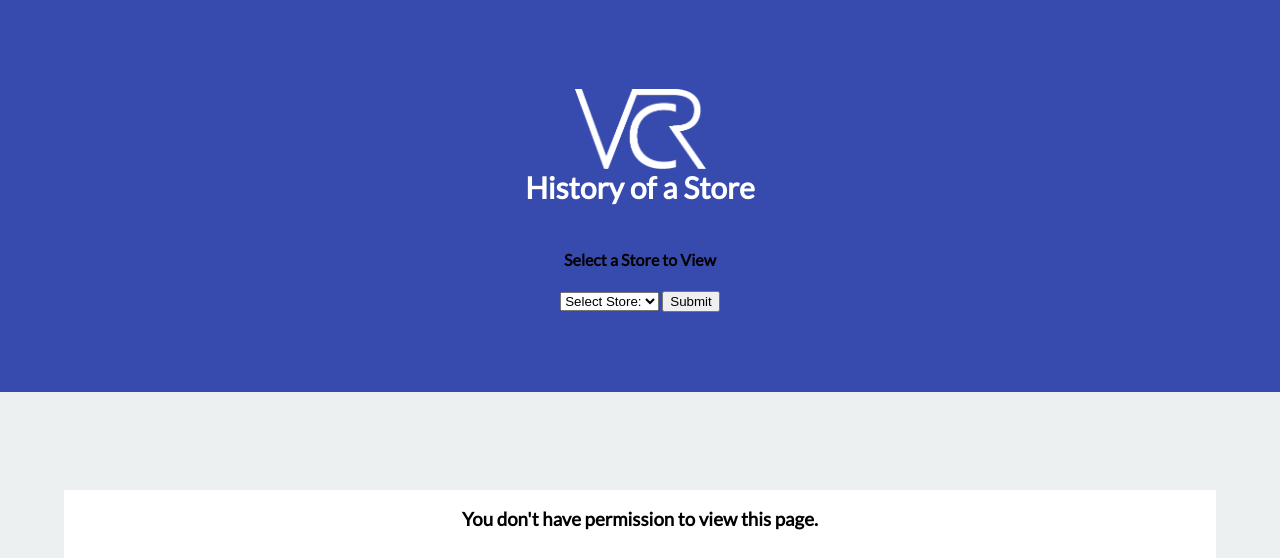
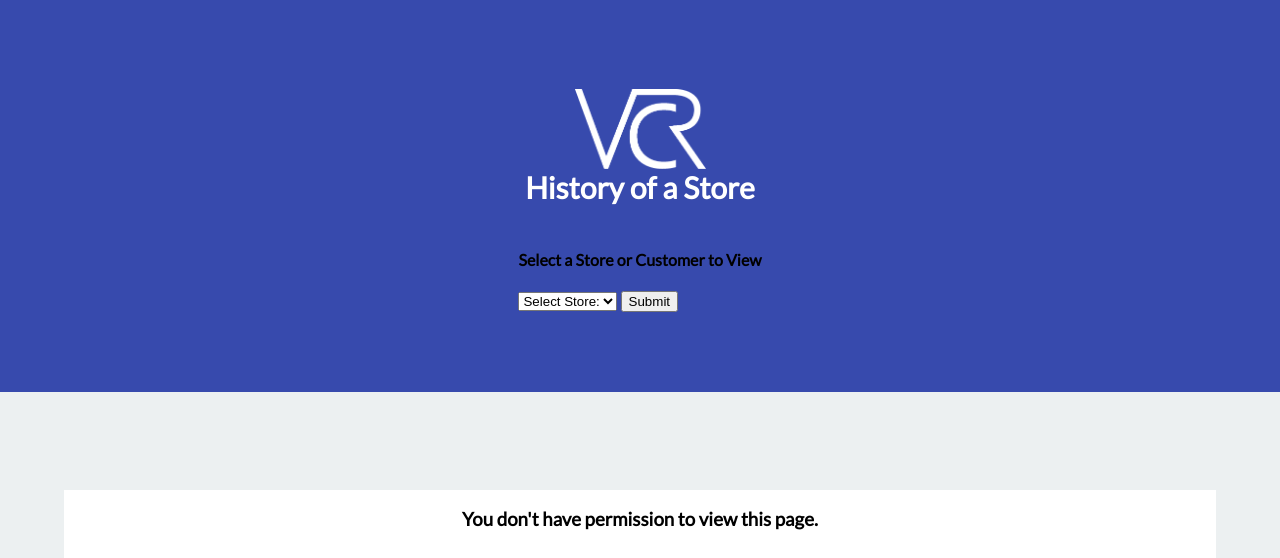
Before and after one commit to Azsorlex26/IFB299-Vroom-x3-Car-Rentals, a Django app: page /store-history/ in a window 1280 px wide. Shown: the part 151-709 px from the top of the page. Run offline with Django 3.2, Linux system fonts and the light colour scheme; data that the repository does not hold is empty.

Commit message:
edit: Heading text

```diff
--- a/vroom_car_rentals/vroom/templates/vroom/storehistory.html
+++ b/vroom_car_rentals/vroom/templates/vroom/storehistory.html
@@ -9,7 +9,7 @@
         <img src="{% static 'vroom/images/logo-white.png' %}" alt="" />
         <h2>History of a Store</h2><br>
         <div id="filters">
-            <h4>Select a Store to View</h4>
+            <h4>Select a Store or Customer to View</h4>
             <form id="store-history-form" name="searchForm" method="GET" action="{% url 'vroom:storehistory' %}">
                 <select name="store">
                     <option selected disabled>Select Store:</option> <!-- Display all the stores in a drop down box -->
```
